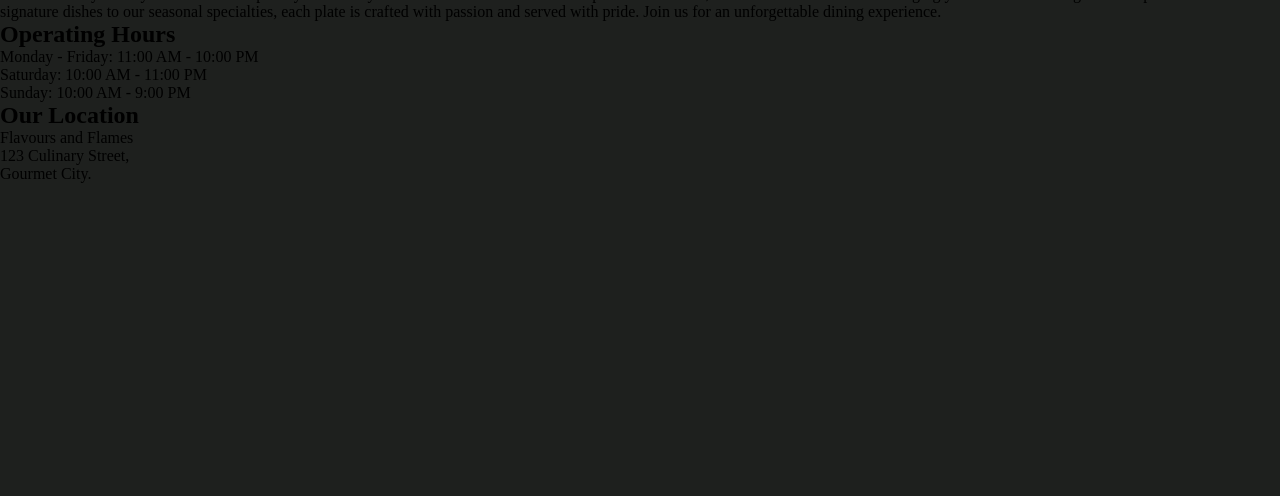
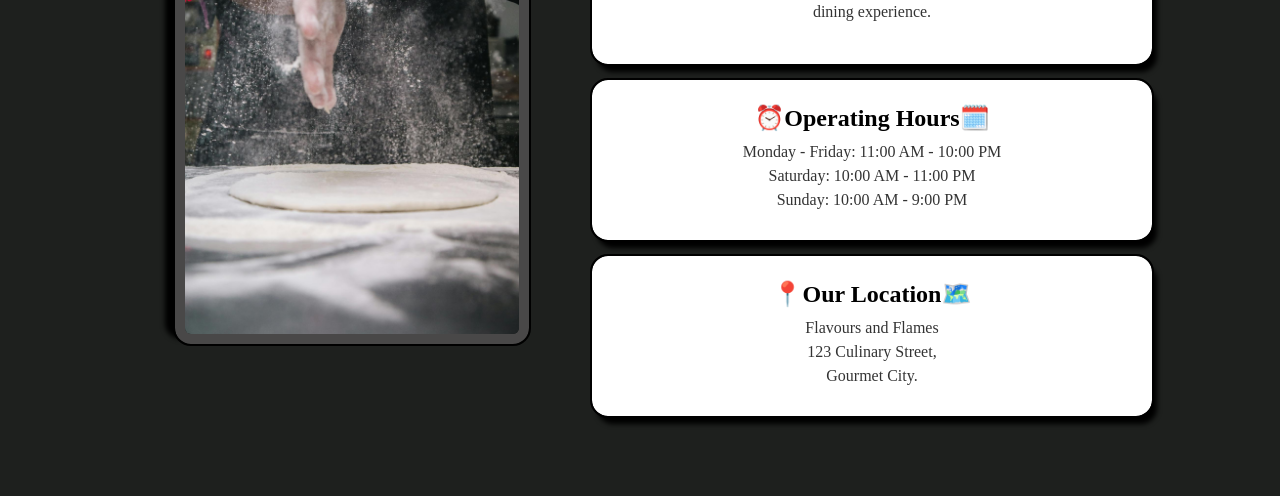
Before and after one commit to StewardRighteous/top-restaurant-page, a website built with webpack: page src/template.html in a window 1280 px wide. Shown: the part 320-816 px from the top of the page. Built offline with nearby package versions, Linux system fonts and the light colour scheme.

Commit message:
style homepage to look nice and understandable

```diff
--- /dev/null
+++ b/src/css/css-reset.css
@@ -0,0 +1,23 @@
+*, *::before, *::after {
+    box-sizing: border-box;
+  }
+  * {
+    margin: 0;
+  }
+  body {
+    line-height: 1.5;
+    -webkit-font-smoothing: antialiased;
+  }
+  img, picture, video, canvas, svg {
+    display: block;
+    max-width: 100%;
+  }
+  input, button, textarea, select {
+    font: inherit;
+  }
+  p, h1, h2, h3, h4, h5, h6 {
+    overflow-wrap: break-word;
+  }
+  #root, #__next {
+    isolation: isolate;
+  }
--- a/src/css/homepage.css
+++ b/src/css/homepage.css
@@ -1,4 +1,80 @@
-img{
-    height: 200px;
-    width: 200px;
+#content{
+    display: grid;
+    grid-template-columns: 28rem 35rem;
+    grid-template-rows: 15rem repeat(2, 10rem);
+    grid-template-areas:
+    "img welcome"
+    "img hours"
+    "img location";
+    justify-content: center;
+    padding: 5rem;
+    gap: 1rem;
 }
+
+.welcome-image{
+    grid-area: img;
+    display: flex;
+    justify-content: center;
+
+}
+
+.welcome-image img{
+    height: 65vh;
+    border-radius: 1rem;
+    box-shadow: -10px -5px 5px black;
+    outline: 2px solid black;
+    border: 10px solid rgb(73, 72, 72);
+}
+
+.welcome-message,
+.operating-hours,
+.location-address{
+    grid-area: welcome;
+    outline: 2px solid black;
+    background-color: white;
+    padding: 1rem;
+    border-radius: 1rem;
+    box-shadow: 5px 8px 5px black;
+}
+
+.welcome-message{
+    display: grid;
+    grid-template-rows: 3rem 8rem;
+    align-content: center;
+}
+
+.welcome-message h1,
+.operating-hours h2,
+.location-address h2{
+    text-align: center;
+    text-transform: capitalize;
+}
+
+.welcome-message p,
+.operating-hours ul li,
+.location-address ul li{
+    font-size: medium;
+    text-align: left;
+    color:rgb(0, 0, 0, 0.8);
+    line-break: strict;
+    text-align: center;
+}
+
+.operating-hours,
+.location-address{
+    grid-area: hours;
+    display: grid;
+    grid-template-rows: 2.5rem 5rem;
+    align-content: center;
+    justify-items: center ;
+}
+
+.operating-hours ul li,
+.location-address ul li{
+    list-style: none;
+    text-align: center;
+}
+
+.location-address{
+    grid-area: location;
+}
--- a/src/index.js
+++ b/src/index.js
@@ -1,4 +1,5 @@
 import createHomePage from "./js/homepage";
+import "./css/css-reset.css";
 import "./css/main.css";
 
 createHomePage();
--- a/src/js/homepage.js
+++ b/src/js/homepage.js
@@ -19,22 +19,33 @@
 
     // Adding information to elements
     restaurantImage.src = cookingDoughImage;
-    restaurantName.textContent = "Welcome to Flavours and Flames !";
+    restaurantName.textContent = "Welcome to 🍪Flavours & Flames🔥!";
     welcomeMessage.textContent = `Where culinary artistry meets warm hospitality. Whether you’re here for a casual meal or a special celebration,
             our kitchen is dedicated to bringing you flavors that delight and inspire. From our signature dishes to our
             seasonal specialties, each plate is crafted with passion and served with pride. Join us for an unforgettable
             dining experience.`;
-    operatingHoursHeading.textContent = "Operating Hours";
+    operatingHoursHeading.textContent = "⏰Operating Hours🗓️";
     workingHourMainDays.textContent = "Monday - Friday: 11:00 AM - 10:00 PM";
     workingHourSaturday.textContent = "Saturday: 10:00 AM - 11:00 PM";
     workingHourSunday.textContent = "Sunday: 10:00 AM - 9:00 PM";
-    locationHeading.textContent = "Our Location";
+    locationHeading.textContent = "📍Our Location🗺️";
     addressLine1.textContent = "Flavours and Flames";
     addressLine2.textContent = "123 Culinary Street,"
     addressLine3.textContent = "Gourmet City."
 
     // Selecting Main Content Section
     const content = document.querySelector("div#content");
+
+    // divs for styling
+    const welcomeImageContainer = document.createElement("div");
+    const welcomeMessageContainer = document.createElement("div");
+    const operatingHoursContainer = document.createElement("div");
+    const locationAddressContainer = document.createElement("div");
+
+    welcomeImageContainer.className = "welcome-image";
+    welcomeMessageContainer.className = "welcome-message";
+    operatingHoursContainer.className = "operating-hours";
+    locationAddressContainer.className = "location-address";
 
     // Adding everything to content page
     operatingHoursList.append(workingHourMainDays,
@@ -45,12 +56,13 @@
         addressLine2,
         addressLine3
     );
-    content.append(restaurantImage,
-        restaurantName,
-        welcomeMessage,
-        operatingHoursHeading,
-        operatingHoursList,
-        locationHeading,
-        locationAddress,
+    welcomeImageContainer.appendChild(restaurantImage);
+    welcomeMessageContainer.append(restaurantName, welcomeMessage);
+    operatingHoursContainer.append(operatingHoursHeading, operatingHoursList);
+    locationAddressContainer.append(locationHeading,locationAddress);
+    content.append(welcomeImageContainer,
+        welcomeMessageContainer,
+        operatingHoursContainer,
+        locationAddressContainer,
     );
 }
```
